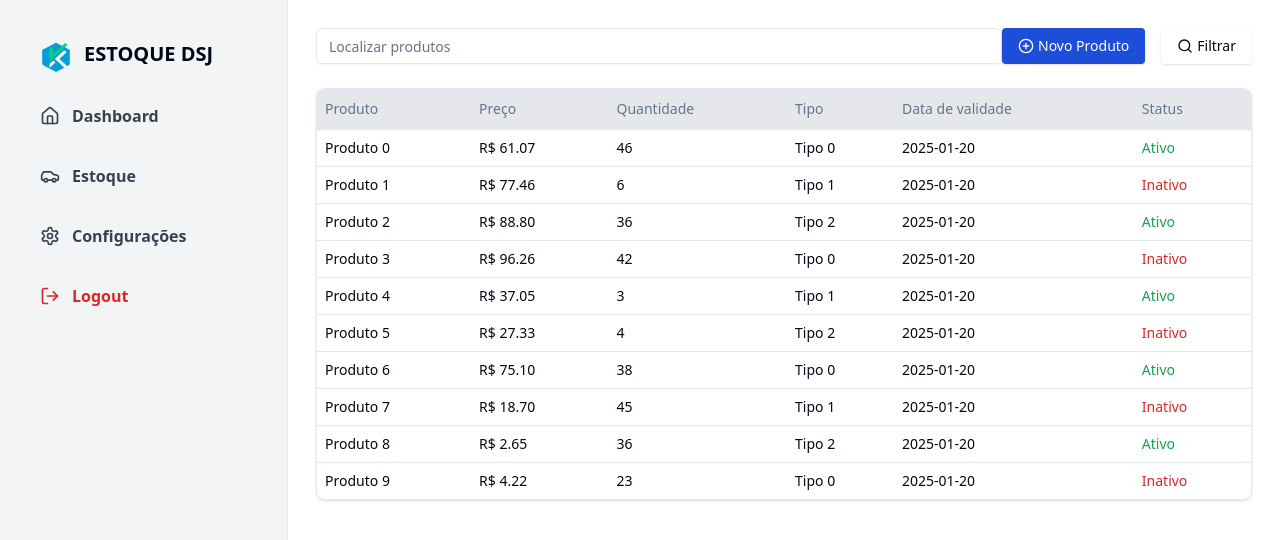
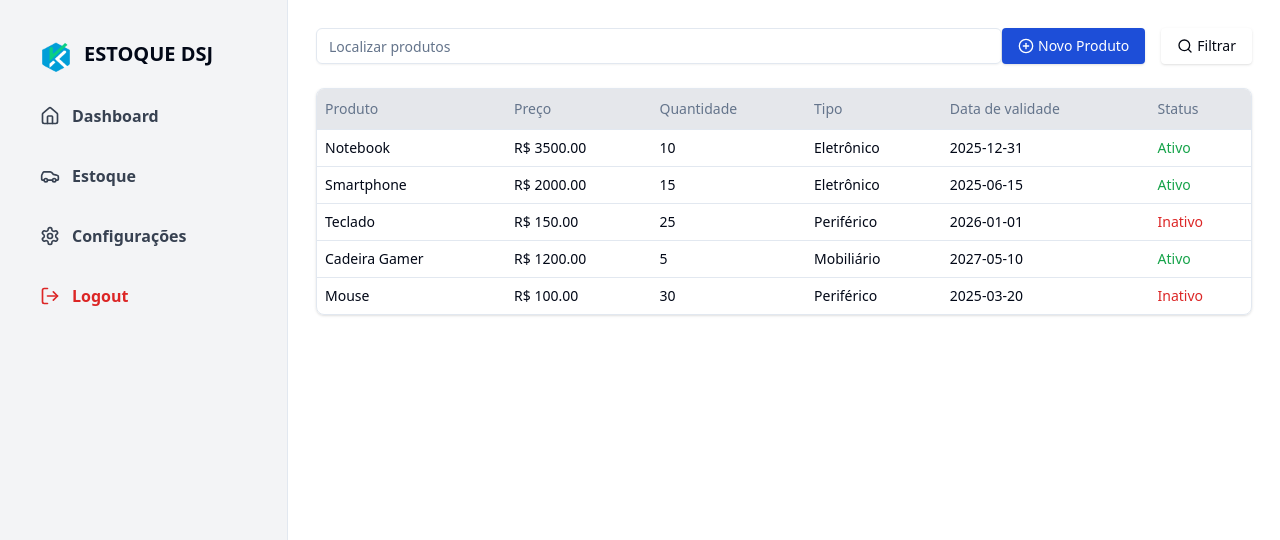
Before and after one commit to willianfurtado/estoque-djs, a React (Vite) app: page / in a window 1280 px wide. Shown: the top 540 px of the page. Built offline with nearby package versions, Linux system fonts and the light colour scheme.

Commit message:
Implementação do filtro de busca da tabela

```diff
--- a/src/App.tsx
+++ b/src/App.tsx
@@ -4,8 +4,30 @@ import { Table, TableBody, TableHead, TableHeader, TableRow, TableCell } from ".
 import { Car, HomeIcon, LogOutIcon, PlusCircle, Search, Settings } from "lucide-react";
 
 import Logo from "./assets/Logo.png"
+import { useState } from "react";
 
 export function App() {
+
+  const [search, setSearch] = useState('');
+
+  const products = [
+    { id: 1, name: "Notebook", price: 3500, quantity: 10, type: "Eletrônico", validade: "2025-12-31", status: "Ativo" },
+    { id: 2, name: "Smartphone", price: 2000, quantity: 15, type: "Eletrônico", validade: "2025-06-15", status: "Ativo" },
+    { id: 3, name: "Teclado", price: 150, quantity: 25, type: "Periférico", validade: "2026-01-01", status: "Inativo" },
+    { id: 4, name: "Cadeira Gamer", price: 1200, quantity: 5, type: "Mobiliário", validade: "2027-05-10", status: "Ativo" },
+    { id: 5, name: "Mouse", price: 100, quantity: 30, type: "Periférico", validade: "2025-03-20", status: "Inativo" },
+  ];
+
+  const handleSearch = (e) => {
+    setSearch(e.target.value);
+  }
+
+  const productFiltered = () => {
+    return products.filter((product) =>
+      product.name.toLowerCase().includes(search.toLowerCase())
+    );
+  };
+
   return (
     <div className="h-screen flex">
       {/* Sidebar */}
@@ -63,7 +85,7 @@ export function App() {
 
         {/* Barra de busca e botões */}
         <div className="flex justify-between items-center mb-6">
-          <Input name="nome" placeholder="Localizar produtos" className="w-3/4" />
+          <Input name="nome" placeholder="Localizar produtos" value={search} onChange={handleSearch} className="w-3/4" />
           <div className="flex gap-4">
             <Button className="flex items-center gap-1 bg-blue-700 hover:bg-green-600 text-white px-4 py-2 rounded">
               <PlusCircle className="w-5 h-5" />
@@ -81,7 +103,7 @@ export function App() {
           <Table className="min-w-full text-sm">
             <TableHeader>
               <TableRow className="bg-gray-200">
-                <TableHead>Produto</TableHead>
+                <TableHead>Produto</TableHead >
                 <TableHead>Preço</TableHead>
                 <TableHead>Quantidade</TableHead>
                 <TableHead>Tipo</TableHead>
@@ -90,24 +112,34 @@ export function App() {
               </TableRow>
             </TableHeader>
             <TableBody>
-              {Array.from({ length: 10 }).map((_, i) => {
-                return (
-                  <TableRow key={i} className="hover:bg-gray-100">
-                    <TableCell>Produto {i}</TableCell>
-                    <TableCell>R$ {(Math.random() * 100).toFixed(2)}</TableCell>
-                    <TableCell>{Math.floor(Math.random() * 50)}</TableCell>
-                    <TableCell>Tipo {i % 3}</TableCell>
-                    <TableCell>2025-01-20</TableCell>
+              {productFiltered().length > 0 ? (
+                productFiltered().map((product) => (
+                  <TableRow key={product.id} className="hover:bg-gray-100">
+                    <TableCell>{product.name}</TableCell>
+                    <TableCell>R$ {product.price.toFixed(2)}</TableCell>
+                    <TableCell>{product.quantity}</TableCell>
+                    <TableCell>{product.type}</TableCell>
+                    <TableCell>{product.validade}</TableCell>
                     <TableCell>
-                      {i % 2 === 0 ? (
-                        <span className="text-green-600">Ativo</span>
-                      ) : (
-                        <span className="text-red-600">Inativo</span>
-                      )}
+                      <span
+                        className={`${
+                          product.status === "Ativo"
+                            ? "text-green-600"
+                            : "text-red-600"
+                        }`}
+                      >
+                        {product.status}
+                      </span>
                     </TableCell>
                   </TableRow>
-                );
-              })}
+                ))
+              ) : (
+                <TableRow>
+                  <TableCell colSpan="6" className="text-center py-4">
+                    Nenhum produto encontrado.
+                  </TableCell>
+                </TableRow>
+              )}
             </TableBody>
           </Table>
         </div>
```
